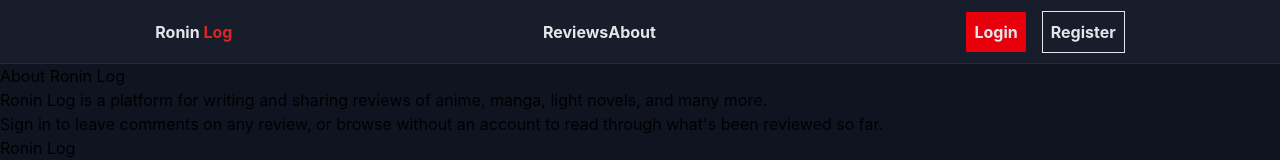
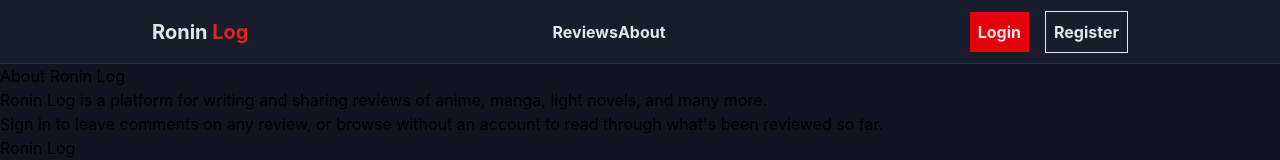
Before and after one commit to Olly-Codes/ronin-log, a React (Vite) app: page /about in a window 1280 px wide. Shown: the top 160 px of the page. Built offline with nearby package versions, Linux system fonts and the light colour scheme; no server answers.

Commit message:
style: logo font size

```diff
--- a/src/components/Layout.tsx
+++ b/src/components/Layout.tsx
@@ -11,7 +11,7 @@ const Layout = () => {
     return (
         <>
             <header className="h-16 bg-surface border-b border-border flex items-center justify-around text-primary font-bold">
-                <p>Ronin <span className="text-accent">Log</span></p>
+                <p className="text-xl">Ronin <span className="text-accent">Log</span></p>
                 <Navbar />
                 {user ? (
                     <div className="flex items-center gap-4">
```
